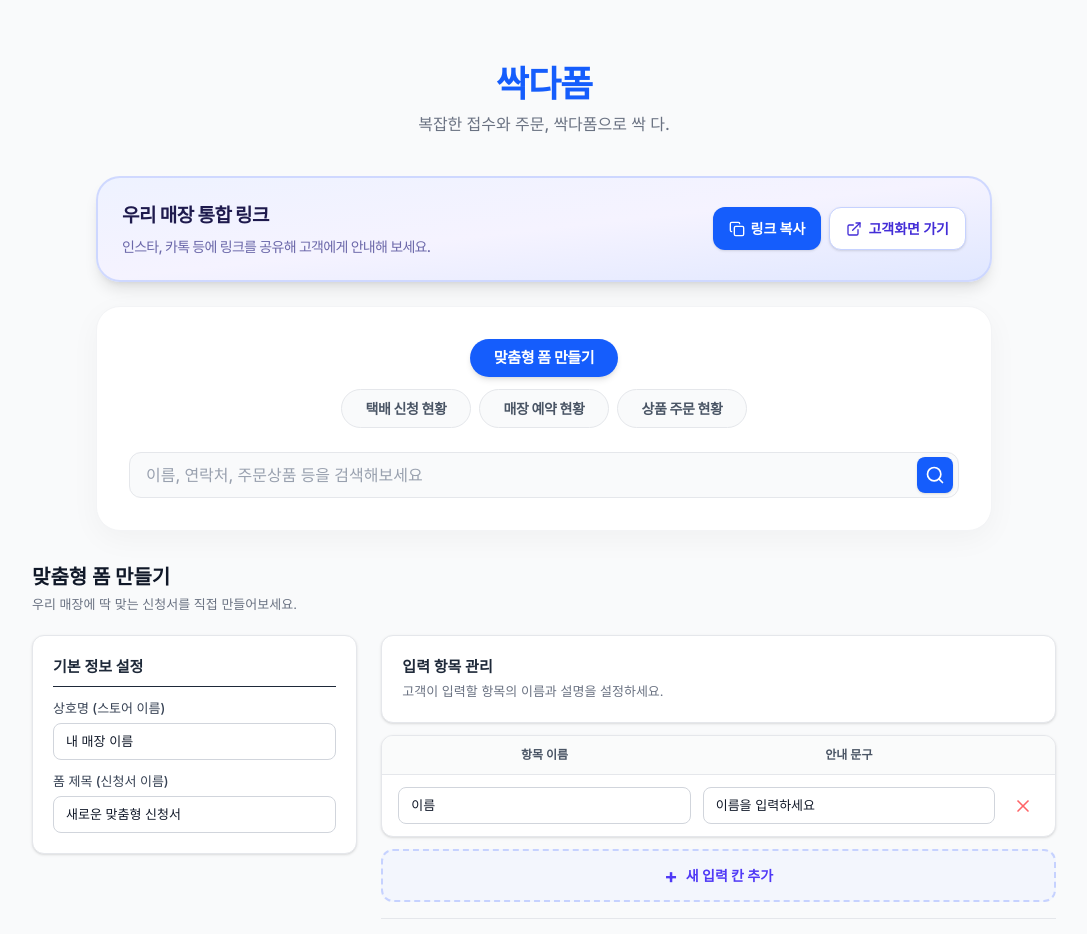
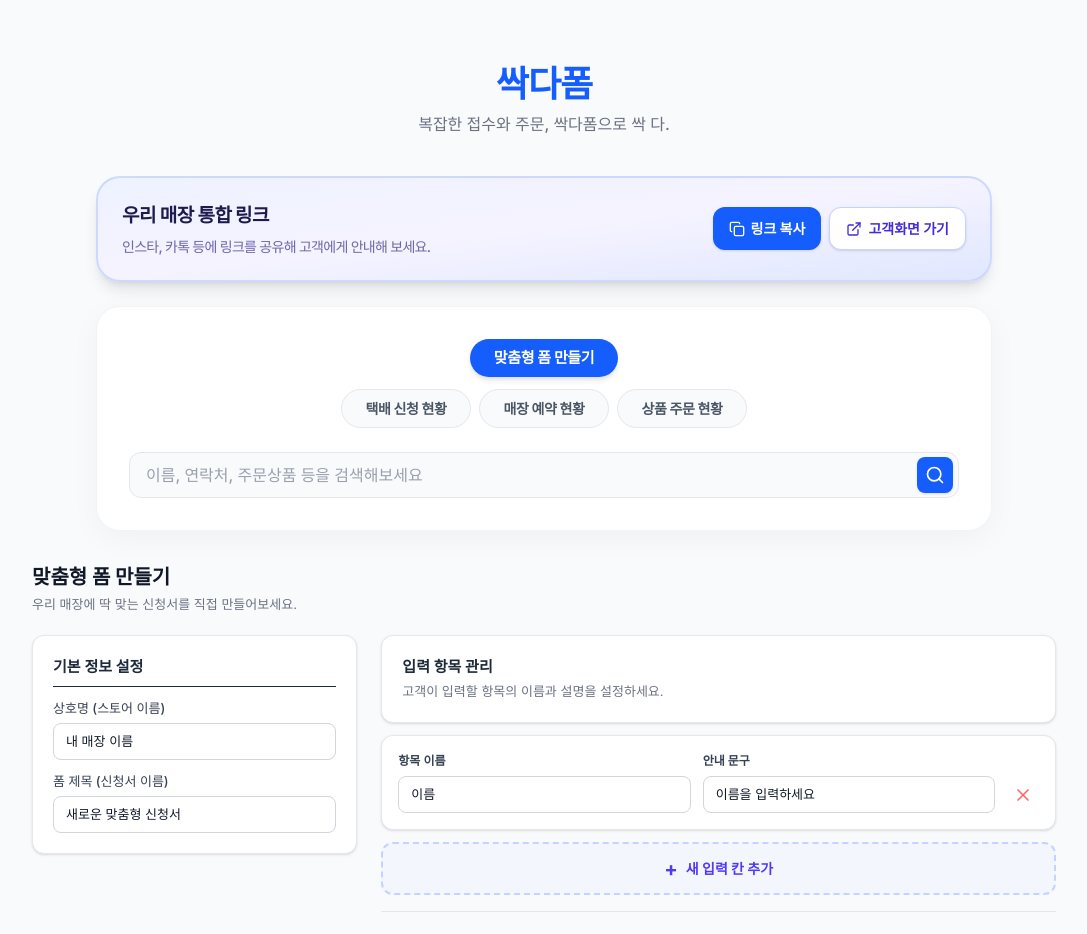
Before and after one commit to hannune-s/ssakdaform, a Next.js app: page / in a window 1280 px wide. Shown: the top 934 px of the page, without its empty margins (96-1183 px from the left). Built offline with nearby package versions, Linux system fonts and the light colour scheme; no server answers.

Commit message:
style: 맞춤폼 설정 화면에서 항목 이름 및 안내 문구를 상단 공통 테이블 헤더가 아닌 개별 폼 상단에 왼쪽 정렬(label)로 표시하도록 레이아웃 수정

```diff
--- a/src/app/form-builder/page.tsx
+++ b/src/app/form-builder/page.tsx
@@ -181,34 +181,36 @@ export default function FormBuilder() {
             </div>
           ) : (
             <div className="bg-white rounded-xl border border-gray-200 shadow-sm overflow-hidden mb-3">
-              <div className="flex items-center gap-1.5 sm:gap-3 bg-gray-50/80 px-2 sm:px-4 py-2.5 border-b border-gray-200">
-                <div className="flex-1 text-[11px] sm:text-[12px] font-semibold text-gray-600 text-center">항목 이름</div>
-                <div className="flex-1 text-[11px] sm:text-[12px] font-semibold text-gray-600 text-center">안내 문구</div>
-                <div className="w-6 sm:w-8 shrink-0"></div>
-              </div>
+
               <div className="divide-y divide-gray-100">
                 {fields.map((field) => (
-                  <div key={field.id} className="flex items-center gap-1.5 sm:gap-3 px-2 sm:px-4 py-2.5 sm:py-3 group hover:bg-gray-50/50 transition-colors">
+                  <div key={field.id} className="flex items-end gap-2 sm:gap-3 px-3 sm:px-4 py-3 sm:py-4 group hover:bg-gray-50/50 transition-colors">
+                    <div className="flex-1 min-w-0">
+                      <label className="block text-[12px] font-semibold text-gray-700 mb-1.5 text-left">항목 이름</label>
                       <input
                         type="text"
                         value={field.label}
                         onChange={(e) => updateField(field.id, 'label', e.target.value)}
                         placeholder="예: 연락처"
-                      className="flex-1 min-w-0 px-2 sm:px-3 py-1.5 sm:py-2 border border-gray-300 rounded-lg focus:ring-2 focus:ring-green-500 outline-none text-[12px] sm:text-[13px] bg-white transition-shadow"
+                        className="w-full px-3 py-2 border border-gray-300 rounded-lg focus:ring-2 focus:ring-green-500 outline-none text-[13px] bg-white transition-shadow"
                       />
+                    </div>
+                    <div className="flex-1 min-w-0">
+                      <label className="block text-[12px] font-semibold text-gray-700 mb-1.5 text-left">안내 문구</label>
                       <input
                         type="text"
                         value={field.placeholder}
                         onChange={(e) => updateField(field.id, 'placeholder', e.target.value)}
                         placeholder="희미하게 보일 문구"
-                      className="flex-1 min-w-0 px-2 sm:px-3 py-1.5 sm:py-2 border border-gray-300 rounded-lg focus:ring-2 focus:ring-green-500 outline-none text-[12px] sm:text-[13px] bg-white transition-shadow"
+                        className="w-full px-3 py-2 border border-gray-300 rounded-lg focus:ring-2 focus:ring-green-500 outline-none text-[13px] bg-white transition-shadow"
                       />
+                    </div>
                     <button
                       onClick={() => removeField(field.id)}
-                      className="w-6 h-6 sm:w-8 sm:h-8 shrink-0 flex items-center justify-center text-red-400 hover:text-red-600 hover:bg-red-50 rounded-lg transition-colors"
+                      className="w-8 h-8 shrink-0 flex items-center justify-center text-red-400 hover:text-red-600 hover:bg-red-50 rounded-lg transition-colors mb-0.5"
                       title="삭제"
                     >
-                      <X className="w-4 h-4 sm:w-5 sm:h-5" />
+                      <X className="w-5 h-5" />
                     </button>
                   </div>
                 ))}
```
Lines whose indentation alone changed are shown as unchanged.
